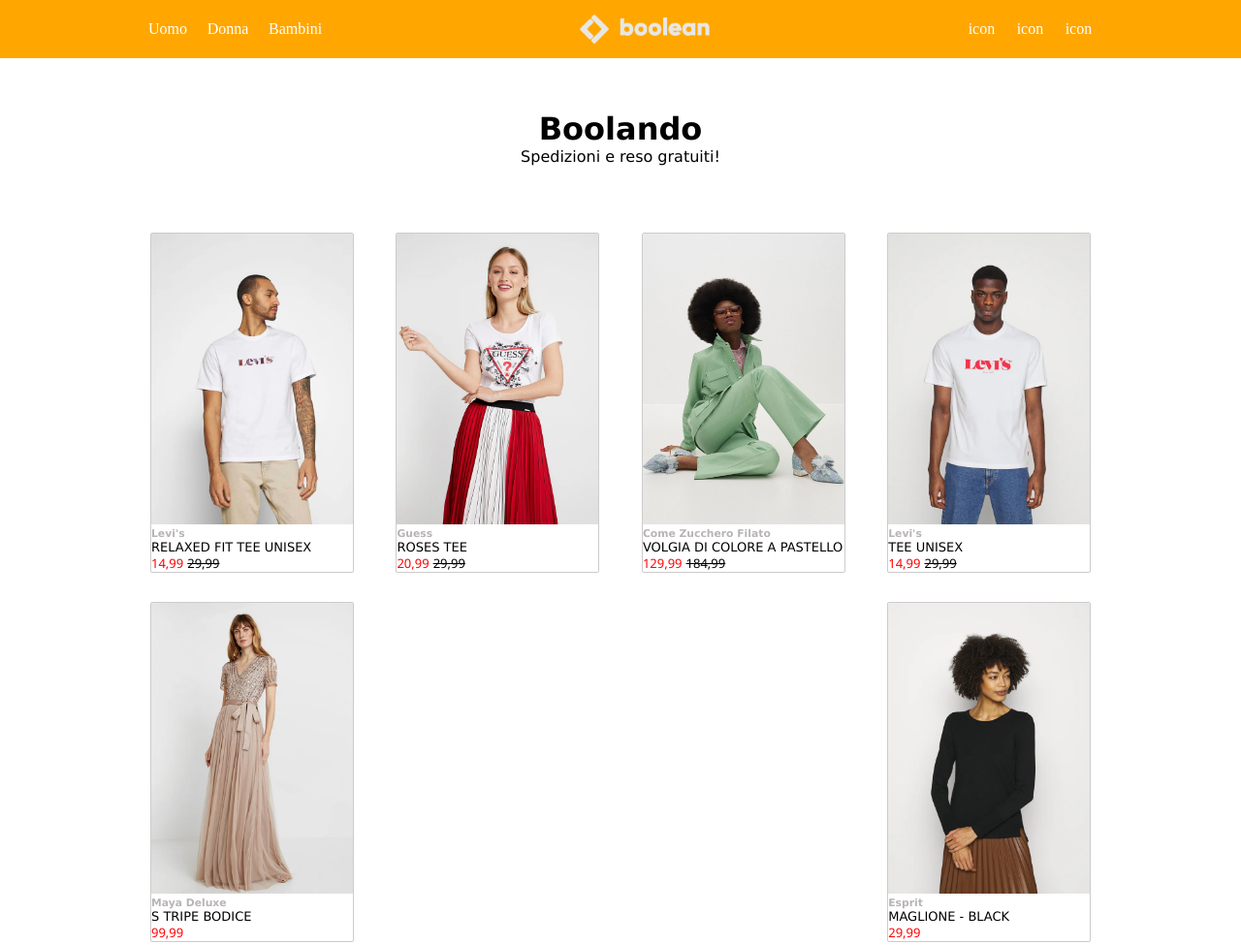
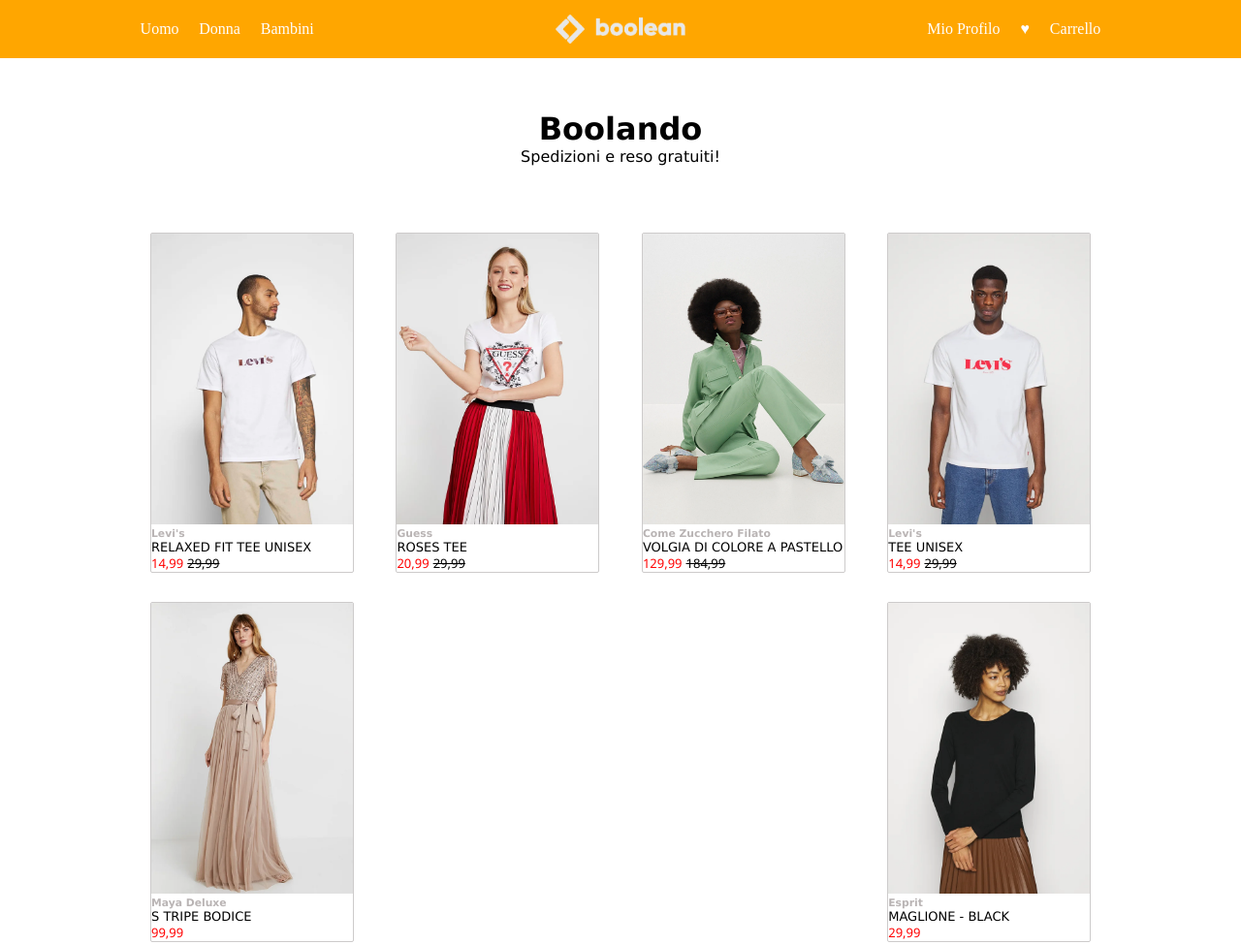
Before and after one commit to thrudr/html-css-boolando, a plain HTML site: page index.html in a window 1280 px wide. Shown: the whole page at 97% size. Drawn offline with Linux system fonts and the light colour scheme.

Commit message:
.nb-icons-text

```diff
--- a/index.html
+++ b/index.html
@@ -25,9 +25,9 @@
             <img id="height-logo" src="./img/boolean-logo.png" alt="Logo Boolean">
 
             <div class="nb-icons">
-                <div><p>icon</p></div>
-                <div><p>icon</p></div>
-                <div><p>icon</p></div>
+                <div><p>Mio Profilo</p></div>
+                <div><p>&hearts;</p></div>
+                <div><p>Carrello</p></div>
             </div>
 
         </div>
--- a/style.css
+++ b/style.css
@@ -54,7 +54,7 @@ img {
 .nb-icons{
     display: flex;
     justify-content: space-around;
-    width: 150px;
+    width: 200px;
     align-items: center;
     color: white;
 }
```
